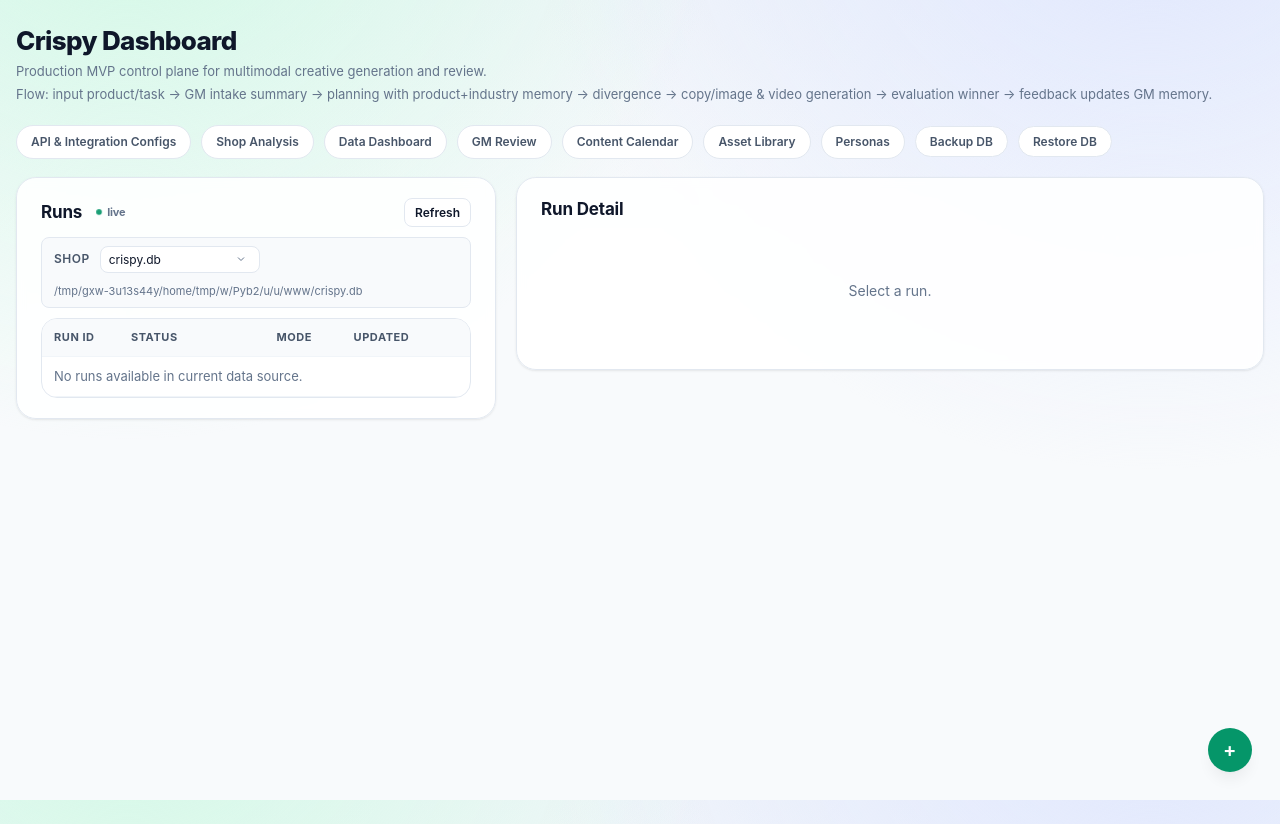
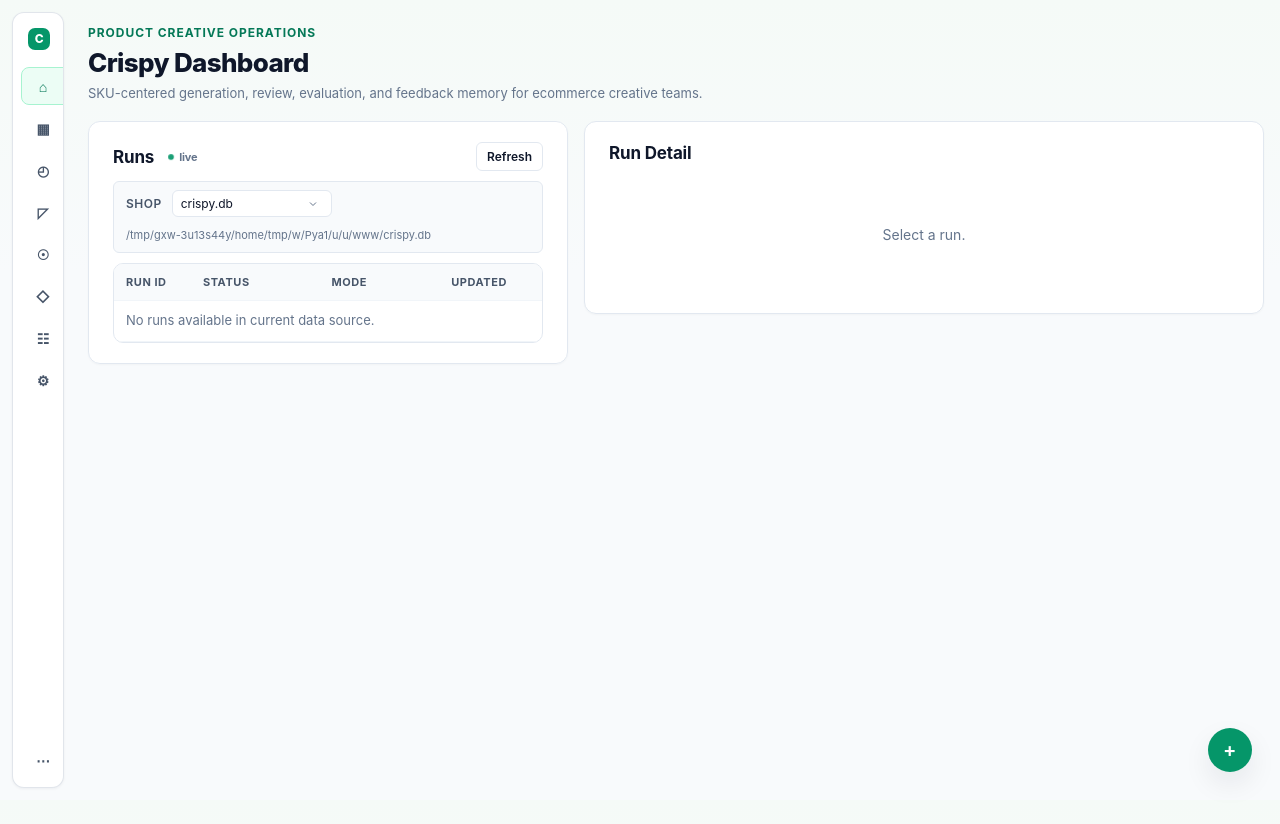
Before and after one commit to xysterical/crispy, a FastAPI app: page / in a window 1280 px wide. Run offline with FastAPI, Linux system fonts and the light colour scheme; data comes from the database, SQL or seed files in the repository; data that the repository does not hold is empty; some libraries are stand-ins or nearby versions.

Commit message:
refactor(ui): add left global rail to dashboard

```diff
--- a/app/templates/base.html
+++ b/app/templates/base.html
@@ -47,18 +47,18 @@
       --warning-light: #fffbeb;
       --info: #2563eb;
       --info-light: #eff6ff;
-      --radius: 12px;
-      --radius-sm: 8px;
-      --radius-lg: 16px;
-      --radius-xl: 20px;
+      --radius: 8px;
+      --radius-sm: 6px;
+      --radius-lg: 10px;
+      --radius-xl: 12px;
       --mono: ui-monospace, SFMono-Regular, Menlo, Monaco, Consolas, monospace;
 
       /* ── Shadows ── */
-      --shadow-xs: 0 1px 2px rgba(0,0,0,0.04);
-      --shadow-sm: 0 1px 3px rgba(0,0,0,0.06), 0 1px 2px rgba(0,0,0,0.04);
-      --shadow-md: 0 4px 6px -1px rgba(0,0,0,0.06), 0 2px 4px -2px rgba(0,0,0,0.04);
-      --shadow-lg: 0 10px 15px -3px rgba(0,0,0,0.06), 0 4px 6px -4px rgba(0,0,0,0.04);
-      --shadow-xl: 0 20px 25px -5px rgba(0,0,0,0.08), 0 8px 10px -6px rgba(0,0,0,0.04);
+      --shadow-xs: 0 1px 2px rgba(15,23,42,0.03);
+      --shadow-sm: 0 1px 3px rgba(15,23,42,0.05);
+      --shadow-md: 0 6px 16px rgba(15,23,42,0.07);
+      --shadow-lg: 0 12px 28px rgba(15,23,42,0.08);
+      --shadow-xl: 0 24px 48px rgba(15,23,42,0.10);
 
       /* transitions.dev — card resize */
       --resize-dur: 300ms;
@@ -122,9 +122,10 @@
       line-height: 1.5;
       -webkit-font-smoothing: antialiased;
       -moz-osx-font-smoothing: grayscale;
-      background: radial-gradient(circle at 10% -20%, #d1fae5 0%, transparent 40%), radial-gradient(circle at 90% -20%, #e0e7ff 0%, transparent 42%), linear-gradient(180deg, var(--bg-alt), var(--bg) 30%);
+      background: linear-gradient(180deg, #f5faf7, var(--bg) 34%, #f8fafc);
       background-attachment: fixed;
     }
+    body.has-global-rail { padding-left: 72px; }
     .app-shell { width: min(1440px, calc(100% - 32px)); margin: 24px auto 48px auto; }
 
     /* ── Typography ── */
@@ -139,7 +140,7 @@
     .hero { margin-bottom: 20px; }
 
     /* ── Cards ── */
-    .card { background: var(--card); border: 1px solid var(--line); border-radius: var(--radius-xl); padding: 20px 24px; box-shadow: var(--shadow-sm); }
+    .card { background: var(--card); border: 1px solid var(--line); border-radius: var(--radius-xl); padding: 20px 24px; box-shadow: var(--shadow-xs); }
     .card h2 { margin-top: 0; }
 
     /* ── Rows ── */
@@ -353,6 +354,26 @@
     .nav-link.active { background: var(--accent-light); border-color: var(--accent); color: var(--accent-dark); }
     .topbar { margin-bottom: 18px; }
     .top-actions { display:flex; gap:10px; flex-wrap: wrap; align-items: center; }
+    .global-rail { position: fixed; top: 12px; bottom: 12px; left: 12px; z-index: 997; width: 52px; display: flex; flex-direction: column; gap: 10px; overflow: hidden; padding: 8px; border: 1px solid rgba(148,163,184,0.28); border-radius: var(--radius-xl); background: #fff; box-shadow: var(--shadow-sm); transition: width 180ms cubic-bezier(0.16,1,0.3,1), box-shadow 180ms ease; }
+    .global-rail:hover, .global-rail:focus-within { width: 220px; box-shadow: var(--shadow-lg); }
+    .rail-brand { display: flex; align-items: center; gap: 10px; min-height: 36px; padding: 0 7px; color: var(--text); font-weight: 800; letter-spacing: -0.02em; white-space: nowrap; }
+    .rail-brand-mark { width: 22px; height: 22px; border-radius: 7px; display: grid; place-items: center; background: var(--accent); color: #fff; font-size: 12px; flex: 0 0 22px; }
+    .rail-label, .rail-brand-text { opacity: 0; transform: translateX(-4px); transition: opacity 140ms ease, transform 140ms ease; }
+    .global-rail:hover .rail-label, .global-rail:focus-within .rail-label, .global-rail:hover .rail-brand-text, .global-rail:focus-within .rail-brand-text { opacity: 1; transform: translateX(0); }
+    .rail-nav { display: flex; flex-direction: column; gap: 4px; min-width: 204px; }
+    .rail-spacer { flex: 1; }
+    .rail-link, .rail-summary { display: grid; grid-template-columns: 28px 1fr; align-items: center; gap: 8px; min-height: 36px; padding: 4px 7px; border: 1px solid transparent; border-radius: var(--radius); color: var(--text-secondary); background: transparent; font-size: 12px; font-weight: 650; text-align: left; white-space: nowrap; cursor: pointer; }
+    .rail-link:hover, .rail-summary:hover { color: var(--text); background: var(--gray-50); border-color: var(--line-light); }
+    .rail-link:active, .rail-summary:active { transform: scale(0.98); }
+    .rail-link.active { color: var(--accent-dark); background: var(--green-50); border-color: var(--green-200); }
+    .rail-icon { width: 28px; height: 28px; border-radius: var(--radius-sm); display: grid; place-items: center; color: inherit; font-size: 14px; }
+    .rail-summary { width: 100%; font-family: inherit; list-style: none; }
+    .rail-summary::-webkit-details-marker { display: none; }
+    .rail-more { position: relative; min-width: 204px; }
+    .rail-more[open] .rail-summary { color: var(--accent-dark); background: var(--green-50); border-color: var(--green-200); }
+    .rail-more-panel { display: grid; gap: 4px; padding: 4px 0 0; }
+    .rail-action { display: grid; grid-template-columns: 28px 1fr; align-items: center; gap: 8px; min-height: 34px; padding: 4px 7px; border: 1px solid transparent; border-radius: var(--radius); color: var(--text-secondary); background: transparent; font-size: 12px; font-weight: 650; text-align: left; }
+    .rail-action:hover { color: var(--text); background: var(--gray-50); border-color: var(--line-light); }
     .data-source-block { display:flex; align-items:center; gap:10px; flex-wrap:wrap; padding:8px 12px; background: var(--gray-50); border-radius: var(--radius-sm); border:1px solid var(--line); margin-bottom:10px; }
 
     /* ── Pill ── */
@@ -364,7 +385,20 @@
 
     /* ── Responsive ── */
     @media (max-width: 860px) {
+      body.has-global-rail { padding-left: 0; padding-bottom: 72px; }
       .app-shell { width: calc(100% - 16px); margin-top: 12px; }
+      .global-rail { top: auto; right: 8px; bottom: 8px; left: 8px; width: auto; height: 56px; flex-direction: row; align-items: center; overflow-x: auto; overflow-y: hidden; padding: 7px; }
+      .global-rail:hover, .global-rail:focus-within { width: auto; }
+      .rail-brand { display: none; }
+      .rail-nav { flex-direction: row; min-width: 0; }
+      .rail-spacer { display: none; }
+      .rail-link, .rail-summary, .rail-action { grid-template-columns: 28px; width: 36px; min-height: 36px; padding: 4px; }
+      .rail-label { display: none; }
+      .rail-more { min-width: 36px; }
+      .rail-more-panel { position: fixed; right: 10px; bottom: 68px; min-width: 170px; padding: 6px; border: 1px solid var(--line); border-radius: var(--radius-lg); background: #fff; box-shadow: var(--shadow-lg); }
+      .rail-more-panel .rail-action { width: 100%; grid-template-columns: 28px 1fr; }
+      .rail-more-panel .rail-label { display: inline; opacity: 1; transform: none; }
+      .fab-group { right: 18px; bottom: 76px; }
       .deliverables { grid-template-columns: 1fr; }
       .variant-score-card { flex: 0 0 156px; }
       .variant-score-card .thumb { height: 110px; }
--- a/app/templates/dashboard.html
+++ b/app/templates/dashboard.html
@@ -2,42 +2,51 @@
 {% block title %}Crispy Dashboard{% endblock %}
 {% block styles %}
   {{ super() }}
-  /* ── Main panels blend into gradient background ── */
+  .dashboard-hero { margin-bottom: 18px; }
+  .dashboard-kicker { color: var(--accent-dark); font-size: 12px; font-weight: 750; text-transform: uppercase; letter-spacing: 0.08em; margin-bottom: 4px; }
+  .dashboard-layout { display:flex; gap:16px; flex-wrap:wrap; }
   .runs-panel {
-    background: rgba(255, 255, 255, 0.88);
-    backdrop-filter: blur(4px);
-    -webkit-backdrop-filter: blur(4px);
+    background: rgba(255, 255, 255, 0.96);
   }
   #run-detail-panel {
-    background: rgba(255, 255, 255, 0.88);
-    backdrop-filter: blur(4px);
-    -webkit-backdrop-filter: blur(4px);
+    background: rgba(255, 255, 255, 0.96);
   }
 {% endblock %}
 {% block body %}
-<body>
+<body class="has-global-rail">
+  <nav class="global-rail" aria-label="Global navigation">
+    <div class="rail-brand" aria-label="Crispy">
+      <span class="rail-brand-mark">C</span>
+      <span class="rail-brand-text">Crispy</span>
+    </div>
+    <div class="rail-nav">
+      <a class="rail-link active" href="/dashboard" aria-current="page" title="Dashboard"><span class="rail-icon" aria-hidden="true">&#8962;</span><span class="rail-label">Dashboard</span></a>
+      <a class="rail-link" href="/dashboard/data" title="Data Dashboard"><span class="rail-icon" aria-hidden="true">&#9638;</span><span class="rail-label">Data</span></a>
+      <a class="rail-link" href="/dashboard/calendar" title="Content Calendar"><span class="rail-icon" aria-hidden="true">&#9716;</span><span class="rail-label">Calendar</span></a>
+      <a class="rail-link" href="/dashboard/assets" title="Asset Library"><span class="rail-icon" aria-hidden="true">&#9720;</span><span class="rail-label">Assets</span></a>
+      <a class="rail-link" href="/dashboard/gm-review" title="GM Review"><span class="rail-icon" aria-hidden="true">&#9737;</span><span class="rail-label">GM Review</span></a>
+      <a class="rail-link" href="/dashboard/shop-analysis" title="Shop Analysis"><span class="rail-icon" aria-hidden="true">&#9671;</span><span class="rail-label">Shop Analysis</span></a>
+      <a class="rail-link" href="/dashboard/personas" title="Personas"><span class="rail-icon" aria-hidden="true">&#9783;</span><span class="rail-label">Personas</span></a>
+      <a class="rail-link" href="/dashboard/agent-apis" title="API and Integration Configs"><span class="rail-icon" aria-hidden="true">&#9881;</span><span class="rail-label">Configs</span></a>
+    </div>
+    <div class="rail-spacer"></div>
+    <details class="rail-more">
+      <summary class="rail-summary" title="Database actions"><span class="rail-icon" aria-hidden="true">&#8943;</span><span class="rail-label">Database</span></summary>
+      <div class="rail-more-panel">
+        <button class="rail-action" onclick="backupDatabase()" title="Save a timestamped copy to ~/.crispy/backups/"><span class="rail-icon" aria-hidden="true">&#8681;</span><span class="rail-label">Backup DB</span></button>
+        <button class="rail-action" onclick="showRestoreDialog()" title="Restore database from a backup"><span class="rail-icon" aria-hidden="true">&#8634;</span><span class="rail-label">Restore DB</span></button>
+      </div>
+    </details>
+  </nav>
   <div class="app-shell">
-    <header class="hero">
+    <header class="hero dashboard-hero">
       <div>
+        <div class="dashboard-kicker">Product creative operations</div>
         <h1>Crispy Dashboard</h1>
-        <div class="subtitle">Production MVP control plane for multimodal creative generation and review.</div>
-        <div class="subtitle">Flow: input product/task &rarr; GM intake summary &rarr; planning with product+industry memory &rarr; divergence &rarr; copy/image &amp; video generation &rarr; evaluation winner &rarr; feedback updates GM memory.</div>
+        <div class="subtitle">SKU-centered generation, review, evaluation, and feedback memory for ecommerce creative teams.</div>
       </div>
     </header>
-    <div class="topbar">
-      <div class="top-actions links">
-        <a class="nav-link" href="/dashboard/agent-apis">API &amp; Integration Configs</a>
-        <a class="nav-link" href="/dashboard/shop-analysis">Shop Analysis</a>
-        <a class="nav-link" href="/dashboard/data">Data Dashboard</a>
-        <a class="nav-link" href="/dashboard/gm-review">GM Review</a>
-        <a class="nav-link" href="/dashboard/calendar">Content Calendar</a>
-        <a class="nav-link" href="/dashboard/assets">Asset Library</a>
-        <a class="nav-link" href="/dashboard/personas">Personas</a>
-        <button class="nav-link" onclick="backupDatabase()" title="Save a timestamped copy to ~/.crispy/backups/">Backup DB</button>
-        <button class="nav-link" onclick="showRestoreDialog()" title="Restore database from a backup">Restore DB</button>
-      </div>
-    </div>
-    <div style="display:flex;gap:20px;flex-wrap:wrap;">
+    <div class="dashboard-layout">
       <div style="flex:0 0 480px;min-width:0;">
         <section class="card runs-panel" style="position:sticky;top:12px;">
           <div style="display:flex;justify-content:space-between;align-items:center;margin-bottom:10px;">
@@ -51,7 +60,7 @@
           </div>
           <div class="table-wrap">
             <table>
-              <thead><tr><th style="width:18%">Run ID</th><th style="width:34%">Status</th><th style="width:18%">Mode</th><th style="width:30%">Updated</th></tr></thead>
+              <thead><tr><th style="width:18%">Run ID</th><th style="width:30%">Status</th><th style="width:28%">Mode</th><th style="width:24%">Updated</th></tr></thead>
               <tbody id="runs-body"></tbody>
             </table>
           </div>
```
